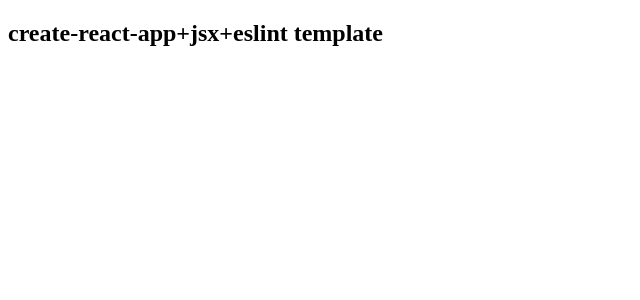
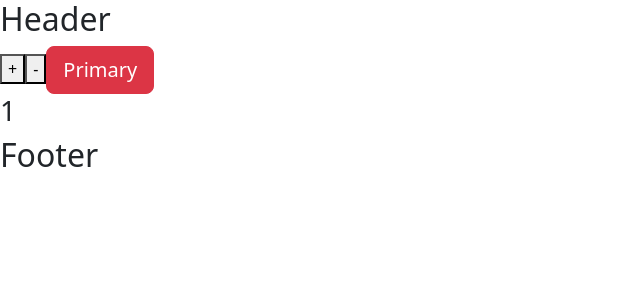
Before and after one commit to diegograssino/rcs-3i-react-ecommerce, a React (Create React App) app: page / in a window 1280 px wide. Shown: the top 300 px of the page, without its empty margins (0-640 px from the left). Built offline with nearby package versions, Linux system fonts and the light colour scheme.

Commit message:
Fin de clase 2

```diff
--- a/package.json
+++ b/package.json
@@ -1,9 +1,11 @@
 {
-  "name": "cra-jsx-template",
+  "name": "rcs-3i-react-ecommerce",
   "version": "0.1.0",
   "private": true,
   "dependencies": {
+    "bootstrap": "^5.2.0",
     "react": "^17.0.2",
+    "react-bootstrap": "^2.5.0",
     "react-dom": "^17.0.2",
     "react-scripts": "5.0.0"
   },
@@ -31,7 +33,7 @@
       "last 1 safari version"
     ]
   },
-    "devDependencies": {
+  "devDependencies": {
     "eslint": "^7.32.0",
     "eslint-config-prettier": "^8.3.0",
     "eslint-config-standard": "^16.0.3",
--- a/src/App.jsx
+++ b/src/App.jsx
@@ -1,7 +1,10 @@
+import "bootstrap/dist/css/bootstrap.min.css";
+import Home from "./views/Home";
+
 function App() {
   return (
-    <div className="App">
-      <h2>create-react-app+jsx+eslint template</h2>
+    <div>
+      <Home />
     </div>
   );
 }
--- /dev/null
+++ b/src/components/Footer.jsx
@@ -0,0 +1,7 @@
+import React from "react";
+
+const Footer = () => {
+  return <h2>Footer</h2>;
+};
+
+export default Footer;
--- /dev/null
+++ b/src/components/Header.jsx
@@ -0,0 +1,7 @@
+import React from "react";
+
+const Header = () => {
+  return <h2>Header</h2>;
+};
+
+export default Header;
--- /dev/null
+++ b/src/components/Landing.jsx
@@ -0,0 +1,16 @@
+import React from "react";
+import Button from "react-bootstrap/Button";
+
+const Landing = ({sumarUno, restarUno}) => {
+  return (
+    <div>
+      <button onClick={() => sumarUno()}>+</button>
+      <button onClick={() => restarUno()}>-</button>
+      <Button size="lg" variant="danger">
+        Primary
+      </Button>
+    </div>
+  );
+};
+
+export default Landing;
--- /dev/null
+++ b/src/views/Home.jsx
@@ -0,0 +1,70 @@
+import React, {useState} from "react";
+
+import Footer from "../components/Footer";
+import Header from "../components/Header";
+import Landing from "../components/Landing";
+
+const Home = () => {
+  // Inicio zona Javascript tal como lo conocemos
+  // const sumar = (a, b) => {
+  //   const c = a + b;
+
+  //   console.log(c);
+
+  //   return c;
+  // };
+
+  // const objeto = {
+  //   nombre: "Ryan",
+  //   apellido: "Ray",
+  // };
+
+  // const nombre2 = objeto.nombre;
+  // const apellido2 = objeto.apellido;
+
+  // const {nombre, apellido} = objeto;
+
+  const [contador, setContador] = useState(1);
+
+  // console.log("El valor del state contador es: " + contador);
+
+  const sumarUno = () => {
+    setContador(contador + 1);
+    // Antes hacia contador = contador +1
+  };
+
+  const restarUno = () => {
+    if (contador > 1) {
+      setContador(contador - 1);
+    }
+    // Antes hacia contador = contador -1
+  };
+
+  // Fin zona Javascript tal como lo conocemos
+  return (
+    // Inicio Zona JSX
+    <div>
+      <Header />
+      {/* State uplifting <--- Controlar desde un componente hijo a su padre */}
+      <Landing restarUno={restarUno} sumarUno={sumarUno} />
+      <h3>{contador}</h3>
+      <Footer />
+      {/* Ejemplo desestructuración */}
+      {/* <br /> <br />
+      <h4>Accediendo en forma directa a las propiedades de un objeto</h4>
+      <h3>{objeto.nombre}</h3>
+      <h3>{objeto.apellido}</h3>
+      <h4>Accediendo por medio de otra variable a las propiedades de un objeto</h4>
+      <h3>{nombre2}</h3>
+      <h3>{apellido2}</h3>
+      <h4>Accediendo por medio de desestructuración</h4>
+      <h3>{nombre}</h3>
+      <h3>{apellido}</h3>
+      <br /> <br /> */}
+      {/* Ejemplo desestructuración */}
+    </div>
+    // Fin Zona JSX
+  );
+};
+
+export default Home;
```
Also changed, not shown: 1 other file (tests, documents, lock files or other folders).
